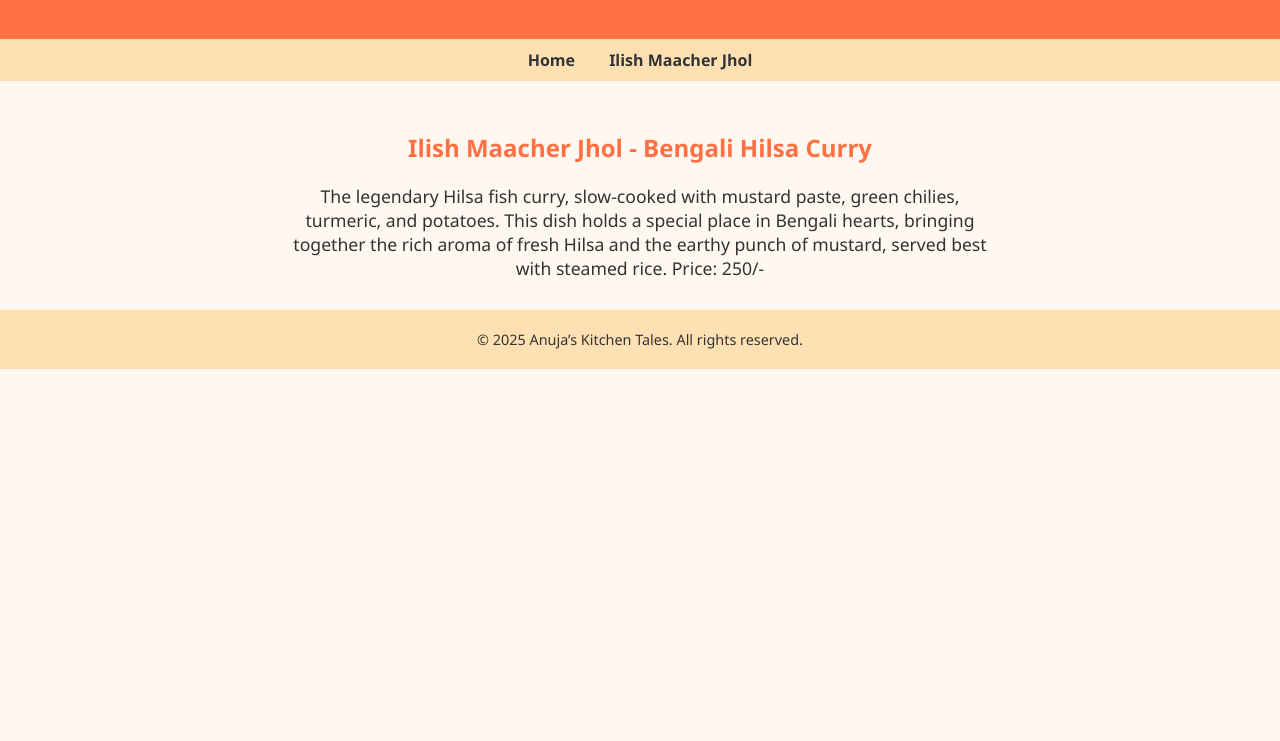
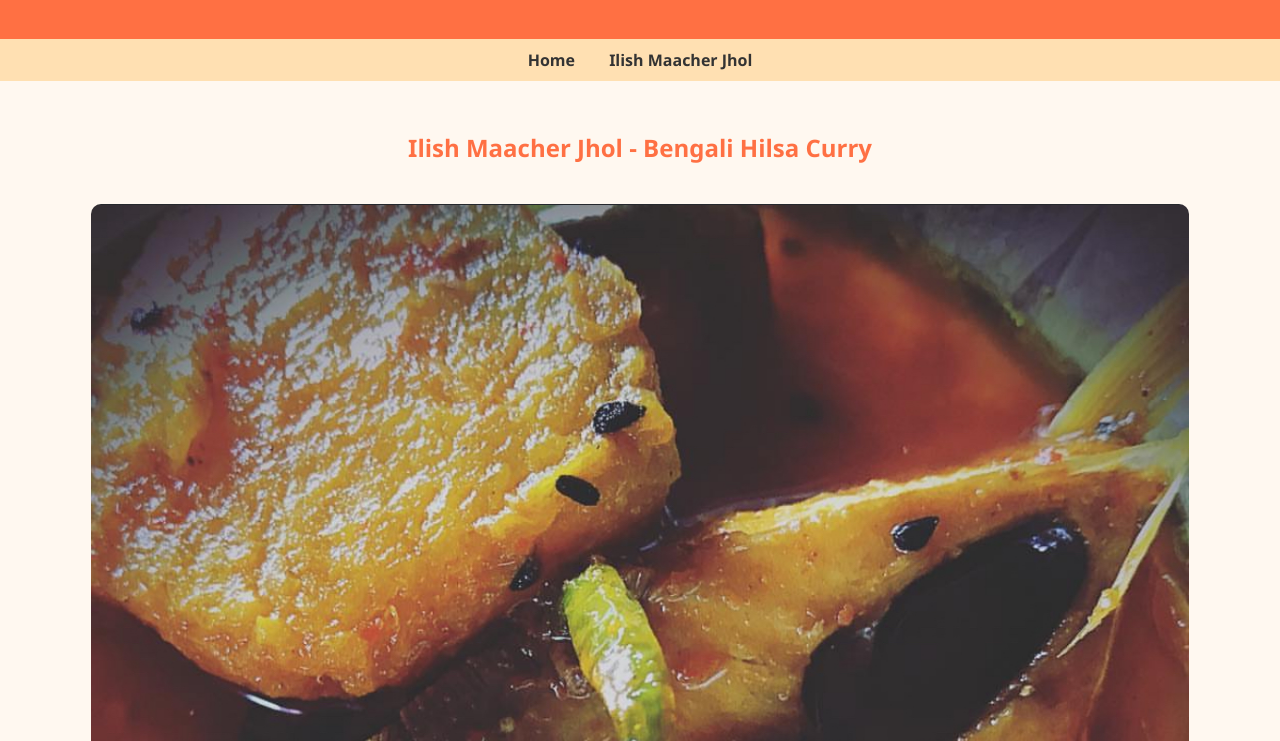
Before and after one commit to AvikDasPortfolio/Anuja-s-Kitchen-Tales, a plain HTML site: page ilish-maacher-jhol.html in a window 1280 px wide. Shown: the part 211-952 px from the top of the page. Before the commit the page ends 800 px from the top, so only its background shows below. Drawn offline with Linux system fonts and the light colour scheme.

Commit message:
Update ilish-maacher-jhol.html

```diff
--- a/ilish-maacher-jhol.html
+++ b/ilish-maacher-jhol.html
@@ -66,6 +66,7 @@
 
   <div class="content">
     <h2>Ilish Maacher Jhol - Bengali Hilsa Curry</h2>
+    <img src="Ilish.png" alt="Ilish Maacher Jhol" style="max-width: 90%; height: auto; border-radius: 10px; margin: 20px 0;">
     <p>
       The legendary Hilsa fish curry, slow-cooked with mustard paste, green chilies, turmeric, and potatoes.
     This dish holds a special place in Bengali hearts, bringing together the rich aroma of fresh Hilsa and
```
